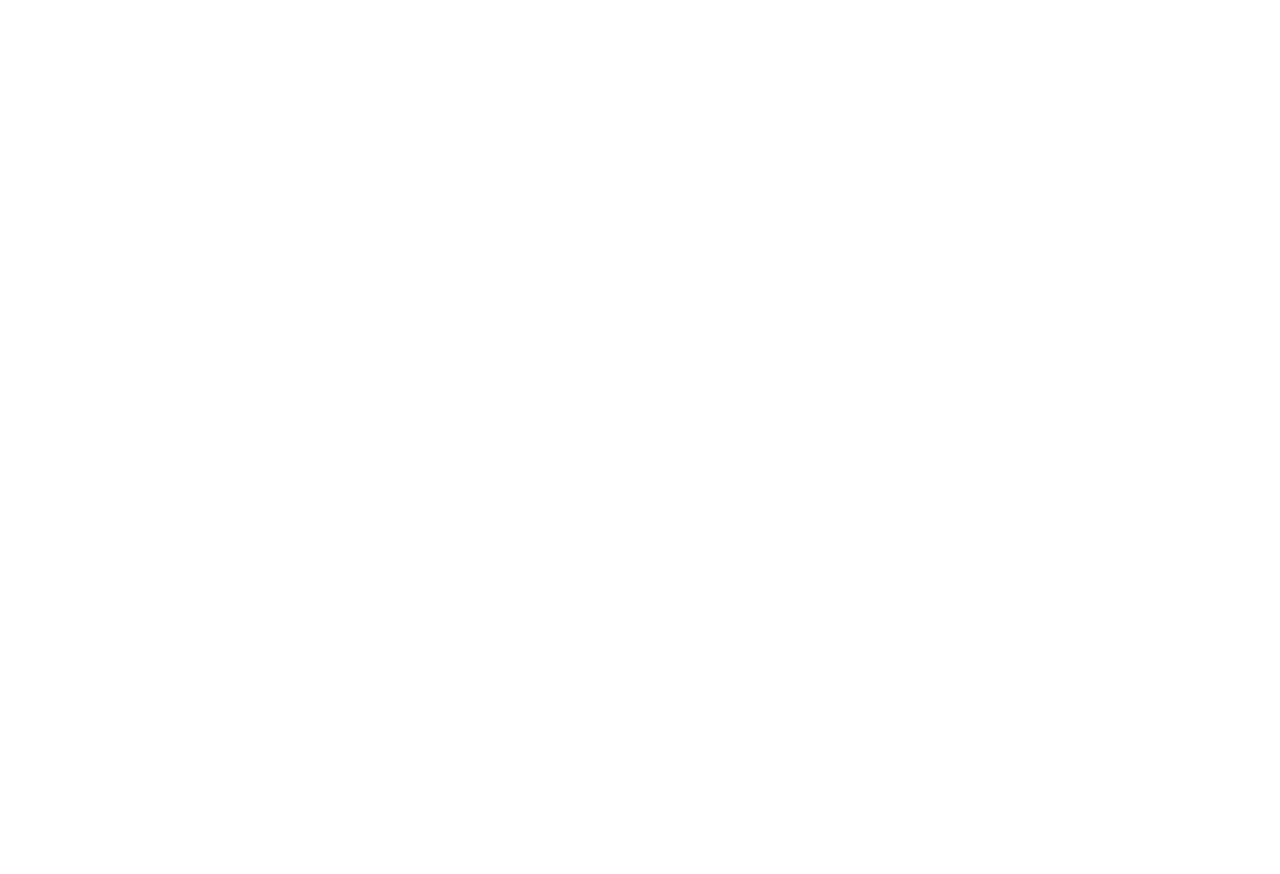
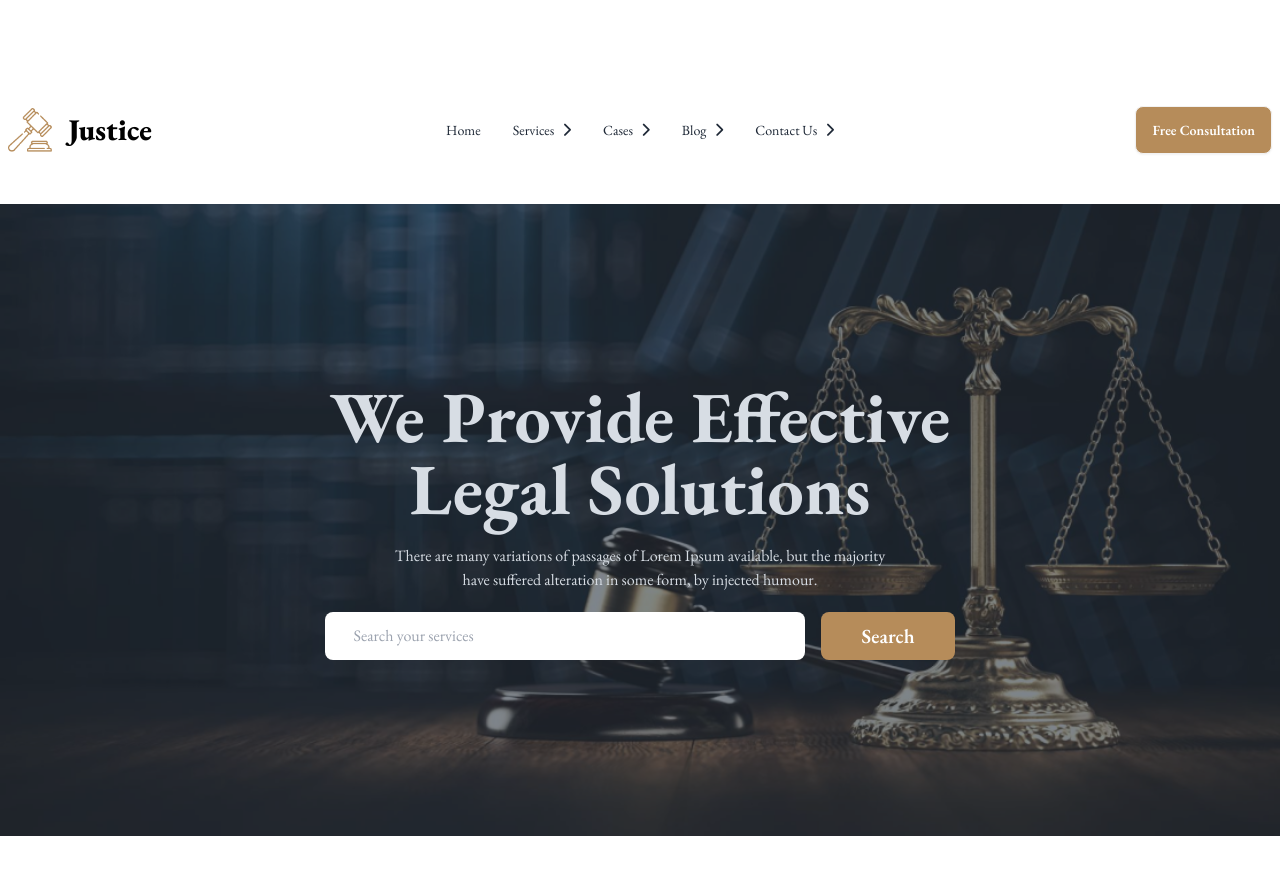
Before and after one commit to shahariar223/Legal-Solution, a plain HTML site: page index.html in a window 1280 px wide. Before the commit the page ends 800 px from the top, so only its background shows below. Drawn offline with nearby package versions, Linux system fonts and the light colour scheme.

Commit message:
header Done

```diff
--- a/index.html
+++ b/index.html
@@ -10,6 +10,7 @@
     <link href="https://fonts.googleapis.com/css2?family=EB+Garamond:ital,wght@0,400..800;1,400..800&display=swap" rel="stylesheet">
     <link href="https://cdn.jsdelivr.net/npm/daisyui@4.12.10/dist/full.min.css" rel="stylesheet" type="text/css" />
     <script src="https://cdn.tailwindcss.com"></script>
+    <script src="https://kit.fontawesome.com/70e56ebe5d.js" crossorigin="anonymous"></script>
 
     <style>
      .eb-garamond{
@@ -21,7 +22,7 @@
         theme: {
           extend: {
             colors: {
-              clifford: '#da373d',
+              'all-color': '#B68C5A',
             }
           }
         }
@@ -29,7 +30,71 @@
     </script>
 
 </head>
-<body>
-
+<body class="eb-garamond">
+    <header class="container mx-auto my-10 md:my-24">
+      <div class="navbar bg-base-100">
+        <div class="navbar-start">
+          <div class="dropdown">
+            <div tabindex="0" role="button" class="btn btn-ghost lg:hidden">
+              <svg
+                xmlns="http://www.w3.org/2000/svg"
+                class="h-8 w-8"
+                fill="none"
+                viewBox="0 0 24 24"
+                stroke="currentColor">
+                <path
+                  stroke-linecap="round"
+                  stroke-linejoin="round"
+                  stroke-width="2"
+                  d="M4 6h16M4 12h8m-8 6h16" />
+              </svg>
+            </div>
+            <ul
+              tabindex="0"
+              class="menu menu-sm dropdown-content bg-base-100 rounded-box z-[1] mt-3 w-52 p-2 shadow">
+              <li><a>Home</a></li>
+              <li><a>Services <i class="fa-solid fa-chevron-right"></i></a></li>
+              <li><a>Cases <i class="fa-solid fa-chevron-right"></i></a></li>
+              <li><a>Blog <i class="fa-solid fa-chevron-right"></i></a></li>
+              <li><a>Contact Us <i class="fa-solid fa-chevron-right"></i></a></li>
+            </ul>
+          </div>
+          <div class="flex gap-4 items-center" >
+            <img class="w-11"  src="images/business.png" alt="">
+            <p class="text-3xl text-black font-extrabold" >Justice</p>
+          </div>
+        </div>
+        <div class="navbar-center hidden lg:flex">
+          <ul class="menu menu-horizontal px-1">
+            <li><a>Home</a></li>
+              <li><a>Services <i class="fa-solid fa-chevron-right"></i></a></li>
+              <li><a>Cases <i class="fa-solid fa-chevron-right"></i></a></li>
+              <li><a>Blog <i class="fa-solid fa-chevron-right"></i></a></li>
+              <li><a>Contact Us <i class="fa-solid fa-chevron-right"></i></a></li>
+          </ul>
+        </div>
+        <div class="navbar-end">
+          <a class="btn text-white bg-all-color">Free Consultation</a>
+        </div>
+      </div>
+      <div  class="hero my-10"
+      style="background-image: url(images/banner.png);">
+      <div class="hero-overlay bg-opacity-60"></div>
+         <div class="hero-content text-neutral-content text-center">
+          <div class="py-40">
+          <h1 class="mb-5 text-4xl md:text-7xl font-bold">We Provide Effective <br> Legal Solutions</h1>
+          <p class="mb-5">
+            There are many variations of passages of Lorem Ipsum available, but the majority <br> have suffered alteration in some form, by injected humour.
+         </p>
+        <div class="flex gap-4">
+          <div class="ml-2  md:ml-0">
+            <input class=" px-7 md:pr-64 border-0 py-3 rounded-lg w-full" type="email" placeholder="Search your services" name="" id="">
+          </div>
+          <button class="btn text-xl text-white px-10 bg-all-color border-0">Search</button>
+        </div>
+       </div>
+      </div>
+    </div>
+    </header>
 </body>
 </html>
```
